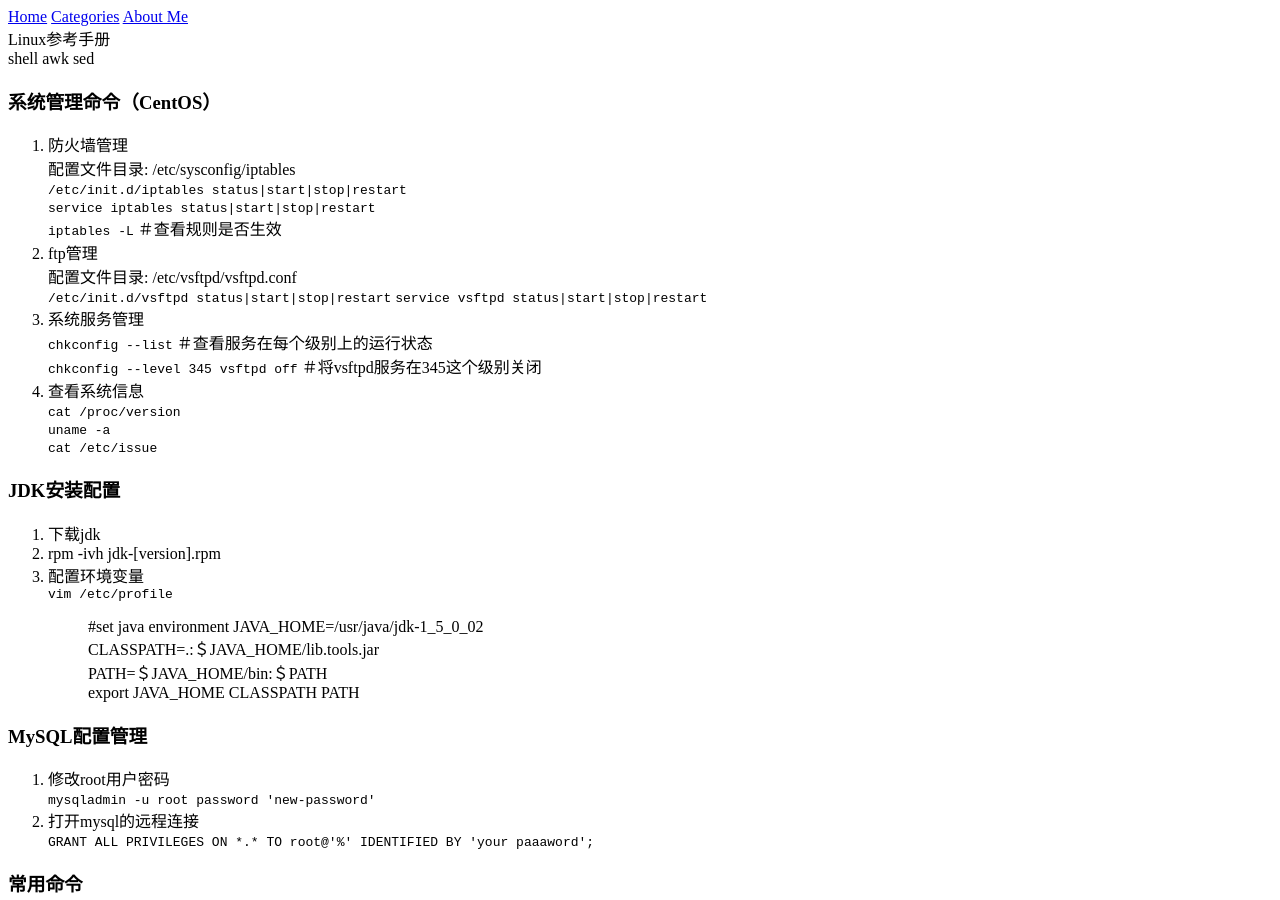
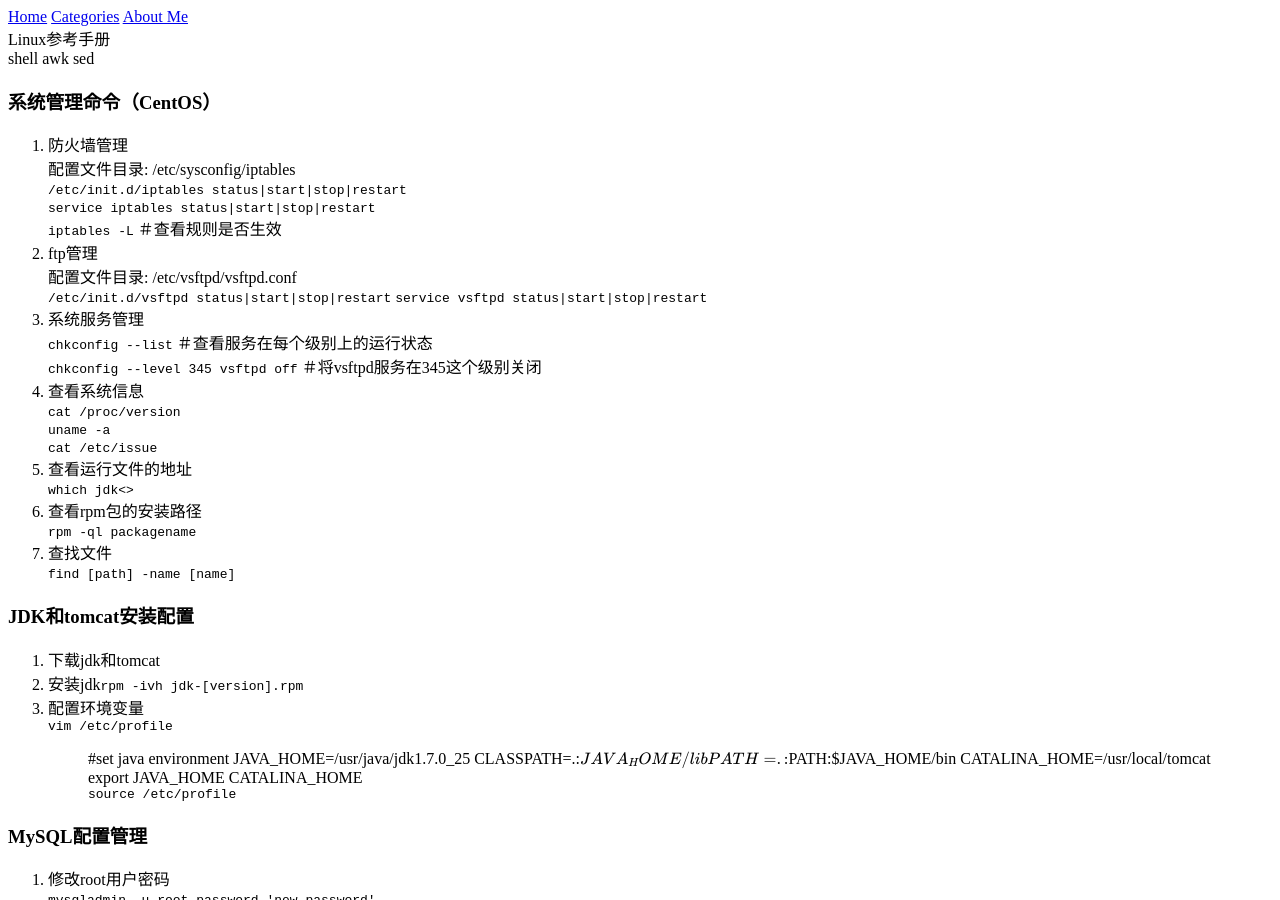
Before and after one commit to elan2wang/note, a Jekyll site: the page built from _posts/2013-05-29-linux-tips.md, in a window 1280 px wide and 900 px high. Built offline with Jekyll 4.4.1, drawn with Linux system fonts in a browser that asks for light colours; Markdown is read by kramdown in place of the engine named in the settings; formulas are drawn with MathJax 3; comment, search, counter and statistics services are not loaded.

Commit message:
edit some post

```diff
--- a/_posts/2013-05-29-linux-tips.md
+++ b/_posts/2013-05-29-linux-tips.md
@@ -21,17 +21,25 @@ categories: Linux
 <code>cat /proc/version</code>
 <code>uname -a</code>
 <code>cat /etc/issue</code>
+5. 查看运行文件的地址
+<code>which jdk<>
+6. 查看rpm包的安装路径
+<code>rpm -ql packagename</code>
+7. 查找文件
+<code>find [path] -name [name]</code>
 
-###JDK安装配置
-1. 下载jdk
-2. rpm -ivh jdk-[version].rpm
+###JDK和tomcat安装配置
+1. 下载jdk和tomcat
+2. 安装jdk<code>rpm -ivh jdk-[version].rpm</code>
 3. 配置环境变量
 <code>vim /etc/profile</code>
 >\#set java environment
->JAVA_HOME=/usr/java/jdk-1_5_0_02
->CLASSPATH=.:＄JAVA_HOME/lib.tools.jar
->PATH=＄JAVA_HOME/bin:＄PATH
->export JAVA_HOME CLASSPATH PATH
+>JAVA_HOME=/usr/java/jdk1.7.0_25
+>CLASSPATH=.:$JAVA_HOME/lib
+>PATH=.:$PATH:$JAVA_HOME/bin
+>CATALINA_HOME=/usr/local/tomcat
+>export JAVA_HOME CATALINA_HOME
+<code>source /etc/profile</code>
 
 ###MySQL配置管理
 1. 修改root用户密码
```
